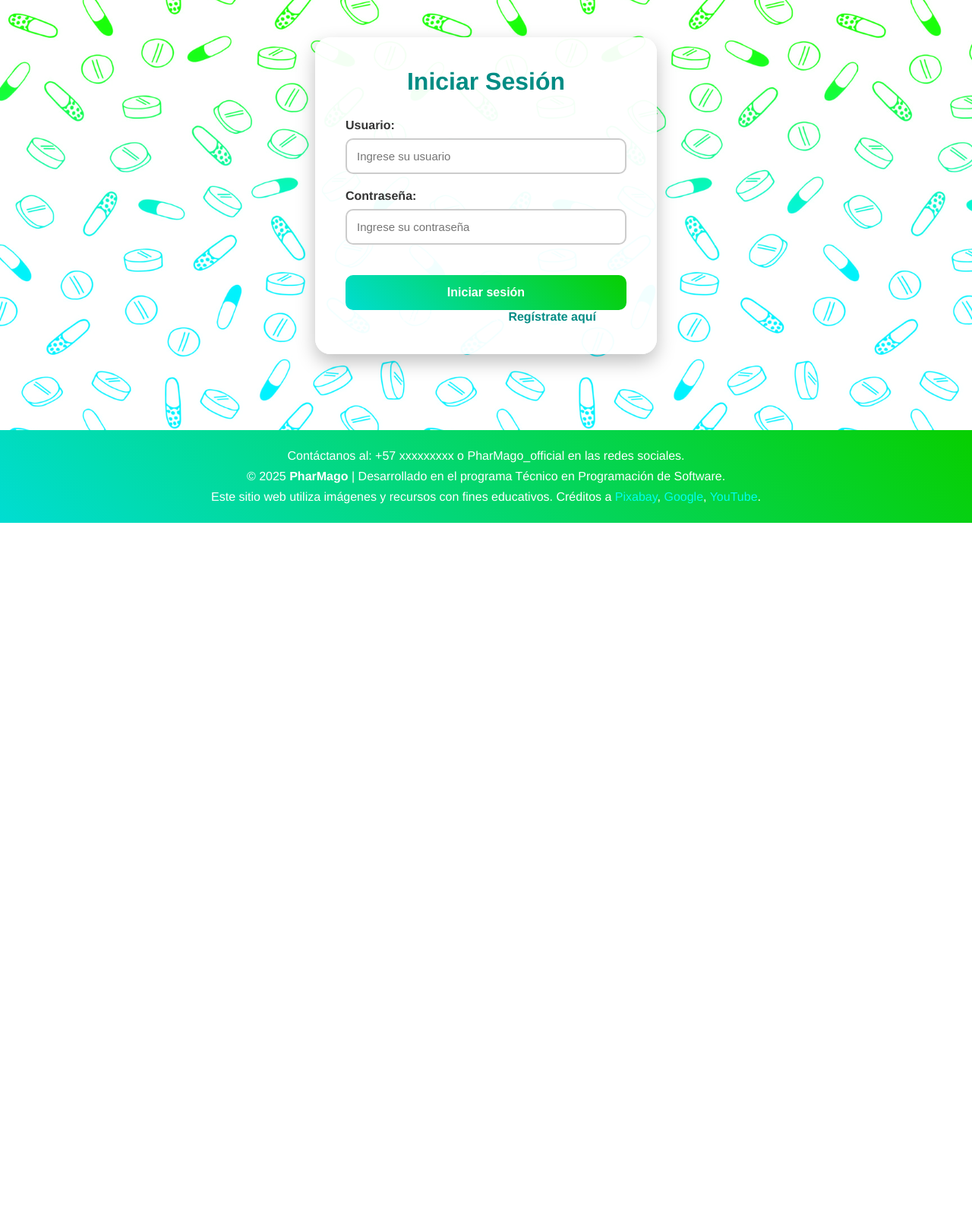
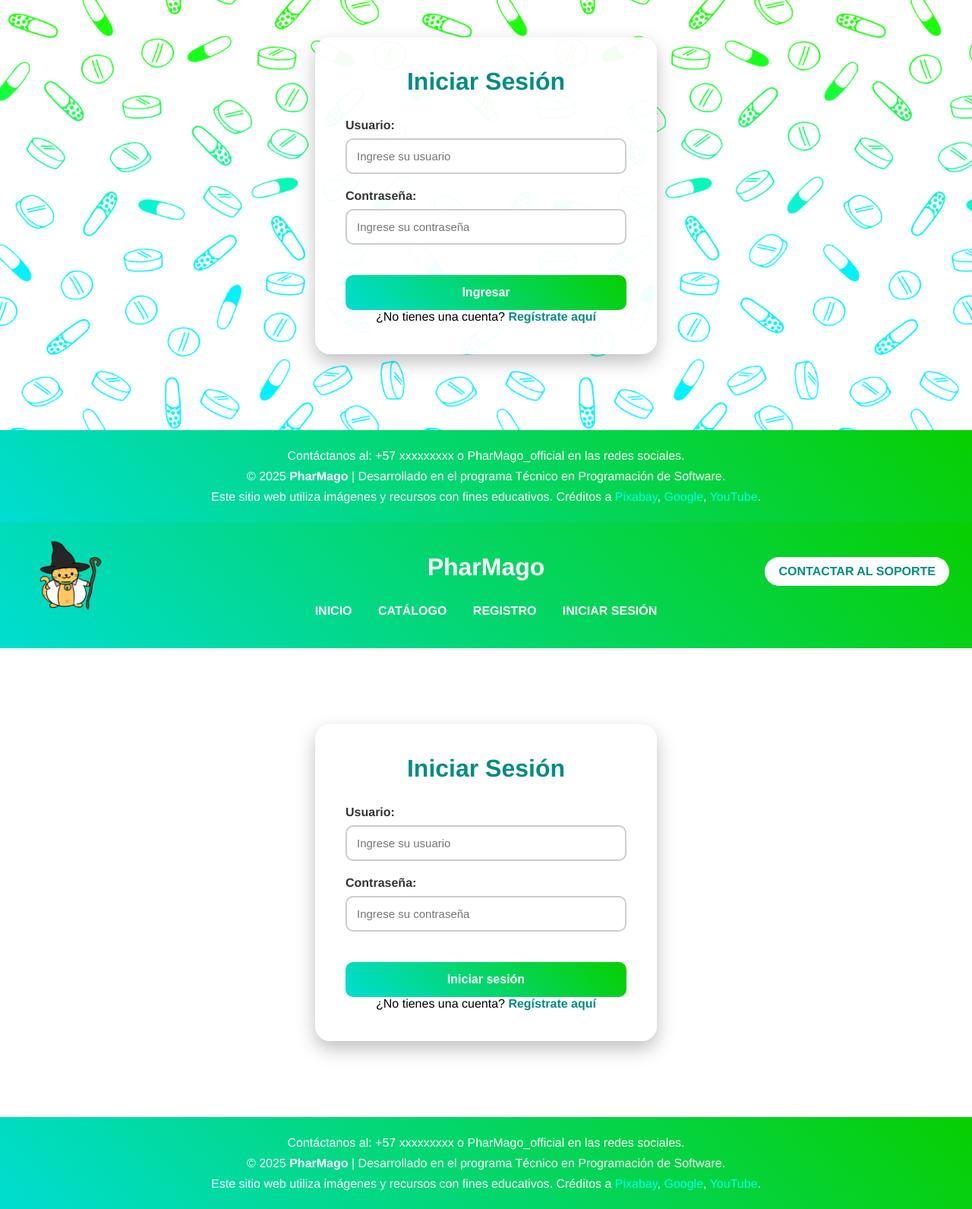
Before and after one commit to Arsterds/PharMago, a PHP site: page /iniciarsesion.php in a window 1280 px wide. Shown: the part 216-1807 px from the top of the page at 76% size. Before the commit the page ends 904 px from the top, so only its background shows below. Run offline with PHP 8.4, Linux system fonts and the light colour scheme.

Commit message:
inicio de sesion en progreso

```diff
--- a/css/iniciarsesion.css
+++ b/css/iniciarsesion.css
@@ -4,9 +4,9 @@
     max-width:450px;
     margin:50px auto;
     padding:40px;
-    background:rgba(255,255,255,.95);
+    background:rgba(255, 255, 255, 0.95);
     border-radius:20px;
-    box-shadow:0 10px 25px rgba(0,0,0,.25);
+    box-shadow:0 10px 25px rgba(0, 0, 0, 0.25);
     animation:fadeIn .8s ease;
 }
 /* TÍTULO */
@@ -21,6 +21,10 @@
 .login form{
     display:flex;
     flex-direction:column;
+}
+
+.login p{
+    color: black;
 }
 
 /* GRUPOS */
@@ -59,7 +63,7 @@
     border-radius:10px;
     cursor:pointer;
     background:linear-gradient(45deg,#00ddd2,#07cf00);
-    color:white;
+    color:rgb(255, 255, 255);
     font-size:16px;
     font-weight:bold;
     transition:.3s;
@@ -68,6 +72,7 @@
     background:linear-gradient(45deg,#07cf00,#00ddd2);
     transform:scale(1.03);
 }
+
 
 /* ENLACES */
 .login a{
--- a/iniciarsesion.php
+++ b/iniciarsesion.php
@@ -1,4 +1,160 @@
+<?php
+//iniciar conexion a la base de datos
+session_start();
+include("conexion.php");
+//inicializar variable
+$mensaje="";
+if(isset($_POST["ingresar"]))
+    {
+        $usuario=$_POST["usuario"];
+        $contra=$_POST["contra"];
+        //validacion
+        if($usuario=="" || $contra=="")
+            {
+                $mensaje="Todos los campos son obligatorios";
+            }
+            else
+                {
+                    //Cosultar usuario activo
+                    echo $usuario;
+                    echo $contra;
+                    $stmt = $conn->prepare("select cod_cliente,nombre,usuario,contra_encriptada,rol from clientes where usuario=? and estado=1");
+                    $stmt->bind_param("s",$usuario);
+                    $stmt->execute();
+                    $resultado=$stmt->get_result();
+
+                    if($fila=$resultado->fetch_assoc())
+                        {
+                            //verificar contraseña
+                            if(password_verify($contra,$fila["contra_encriptada"]))
+                                {
+                                    //crea la sesion
+                                    $_SESSION ["id"]=$fila["cod_cliente"];
+                                    $_SESSION ["usuario"]=$fila["nombre"];
+                                    $_SESSION ["rol"]=$fila["rol"];
+                                 //si usuario y contraseña existe redirecciona
+                                 if($fila["rol"]=="admin")
+                                    {
+                                        header ("Location: index_admin.php");
+                                        exit();
+                                    }
+                                    else{
+                                        header("Location: indesx.php");
+                                        exit();
+                                    }
+                                }
+                                else{
+                                    $mensaje="Contraseña Incorrecta";
+                                }
+                        }
+                        else{
+                            $mensaje="Usuario No encontrado o Inactivo";
+                        }
+                        $stmt->close();
+                }
+    }
+    //cierre de conexion
+    $conn->close();
+
+?>
 <!DOCTYPE html>
+<html lang="es">
+
+<head>
+    <meta charset="UTF-8">
+    <meta name="viewport" content="width=device-width, initial-scale=1.0">
+    <title>PharMago - Iniciar Sesión</title>
+
+    <link rel="icon" href="./imagenes/logo.png" type="image/png">
+    <link rel="stylesheet" href="css/general.css">
+    <link rel="stylesheet" href="css/iniciarsesion.css">
+</head>
+
+<body>
+
+    <!-- ENCABEZADO -->
+    <header>
+        <div class="contenedor">
+            <img src="imagenes/logo.png" alt="Logo PharMago">
+        </div>
+        <div class="contenedor1">
+            <a href="./php/soporte.php" class="button">
+                CONTACTAR AL SOPORTE
+            </a>
+        </div>
+        <h1>PharMago</h1>
+        <nav>
+            <a href="index.php">INICIO</a>
+            <a href="./php/catalogo.php">CATÁLOGO</a>
+            <a href="registro.php">REGISTRO</a>
+            <a href="iniciarsesion.php">INICIAR SESIÓN</a>
+        </nav>
+    </header>
+
+    <!-- CONTENIDO -->
+    <main>
+        <section id="contacto" class="login">
+            <form id="formContacto" action="iniciarsesion.php" method="POST">
+                <h2>Iniciar Sesión</h2>
+
+    <p><?php echo $mensaje;?></p>
+
+                <div class="form-group">
+                    <label for="nombre_de_usuario">
+                        Usuario:
+                    </label>
+                    <input
+                        type="text"
+                        id="nombre_de_usuario"
+                        name="usuario"
+                        autocomplete="username"
+                        placeholder="Ingrese su usuario"
+                        >
+                </div>
+
+                <div class="form-group">
+                    <label for="contrasena">
+                        Contraseña:
+                    </label>
+                    <input
+                        type="password"
+                        id="contra"
+                        name="contra"
+                        autocomplete="current-password"
+                        placeholder="Ingrese su contraseña"
+                        >
+                </div>
+                <button type="submit" name="ingresar"> Ingresar </button>
+                <p class="registro">
+                    ¿No tienes una cuenta?
+                    <a href="registro.php">Regístrate aquí</a>
+                </p>
+            </form>
+        </section>
+    </main>
+
+    <!-- PIE -->
+    <footer>
+        <p>
+            Contáctanos al:
+            +57 xxxxxxxxx o PharMago_official en las redes sociales.
+        </p>
+        <p>
+            © 2025 <strong>PharMago</strong> |
+            Desarrollado en el programa Técnico en Programación de Software.
+        </p>
+        <p>
+            Este sitio web utiliza imágenes y recursos con fines educativos.
+            Créditos a
+            <a href="https://pixabay.com" target="_blank">Pixabay</a>,
+            <a href="https://google.com" target="_blank">Google</a>,
+            <a href="https://youtube.com" target="_blank">YouTube</a>.
+        </p>
+    </footer>
+
+</body>
+
+</html><!DOCTYPE html>
 <html lang="es">
 
 <head>
```
Also changed, not shown: css/registro.css (+7 -0 lines), registro.php (+18 -14 lines).
